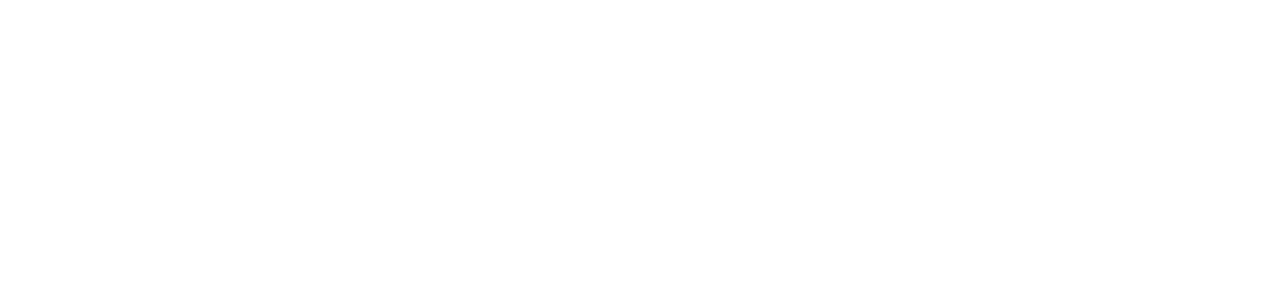
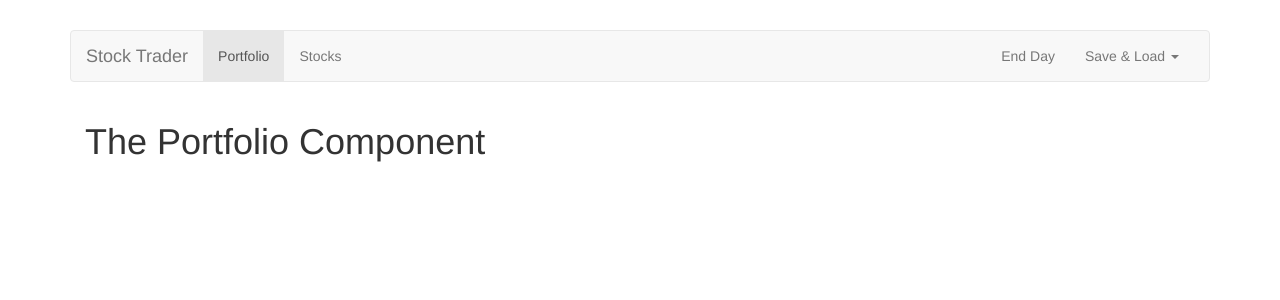
Before and after one commit to Frankmwangi/The-stock-trader, a Vue app: page /portfolio in a window 1280 px wide. Shown: the top 300 px of the page. Built offline with nearby package versions, Linux system fonts and the light colour scheme.

Commit message:
Adding of the navigation bar

```diff
--- a/src/App.vue
+++ b/src/App.vue
@@ -1,9 +1,22 @@
 <template>
  <div class="container">
+   <app-header></app-header>
+   <div class="col-xs-12">
+    <router-view></router-view>
+   </div>
 
  </div>
 </template>
-
+<script>
+  import Header from '../src/components/Header.vue';
+  export default{
+        components: {
+          appHeader: Header
+        }
+     }
+</script>
 <style>
-
+      body{
+        padding:30px;
+      }
 </style>
--- a/src/components/Header.vue
+++ b/src/components/Header.vue
@@ -1,3 +1,37 @@
 <template>
-    <h1>The Header Component</h1>
+   <nav class="navbar navbar-default">
+  <div class="container-fluid">
+
+    <div class="navbar-header">
+
+      <router-link :to="{name:'Home'}" class="navbar-brand">Stock Trader</router-link>
+    </div>
+
+
+    <div class="collapse navbar-collapse" >
+      <ul class="nav navbar-nav">
+          <router-link to="/portfolio" activeClass="active" tag="li"><a>Portfolio</a></router-link>
+           <router-link to="/stocks" activeClass="active" tag="li"><a>Stocks</a></router-link>
+       </ul>
+
+      <ul class="nav navbar-nav navbar-right">
+        <li><a href="#">End Day</a></li>
+        <li class="dropdown">
+          <a
+          href="#"
+          class="dropdown-toggle"
+          data-toggle="dropdown"
+          role="button"
+          aria-haspopup="true"
+          aria-expanded="false">Save & Load <span class="caret"></span></a>
+          <ul class="dropdown-menu">
+            <li><a href="#">Save Data</a></li>
+            <li><a href="#">Load Data</a></li>
+
+          </ul>
+        </li>
+      </ul>
+    </div><!-- /.navbar-collapse -->
+  </div><!-- /.container-fluid -->
+</nav>
 </template>
--- a/src/components/Portfolio/Portfolio.vue
+++ b/src/components/Portfolio/Portfolio.vue
@@ -0,0 +1,3 @@
+<template>
+    <h1>The Portfolio Component</h1>
+</template>
--- a/src/components/Portfolio/Stock.vue
+++ b/src/components/Portfolio/Stock.vue
@@ -0,0 +1,3 @@
+<template>
+    <h1>The portfolio - Stock Component</h1>
+</template>
--- a/src/router/index.js
+++ b/src/router/index.js
@@ -1,13 +1,30 @@
 import Vue from 'vue'
 import VueRouter from 'vue-router'
+import Home from '../components/Home.vue'
+import Portfolio from '../components/portfolio/Portfolio.vue'
+import Stocks from '../components/stocks/Stocks.vue'
 
 
 Vue.use(VueRouter)
 
   const routes = [
+  {
+    path: '/',
+    component: Home,
+    name: Home
+  },
+  {
+    path:'/portfolio',
+    component: Portfolio,
+    name: Portfolio
+  },
+  {
+    path: '/stocks',
+    component:Stocks,
+    name: Stocks
+  }
 
-
-]
+];
 
 const router = new VueRouter({
   mode: 'history',
```
